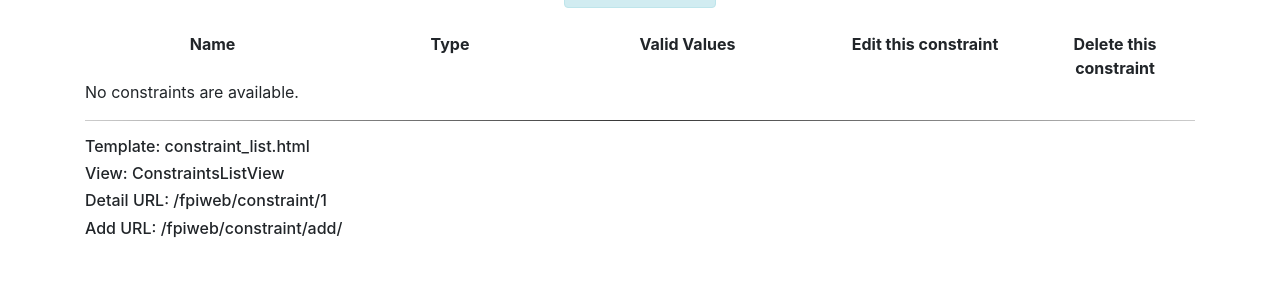
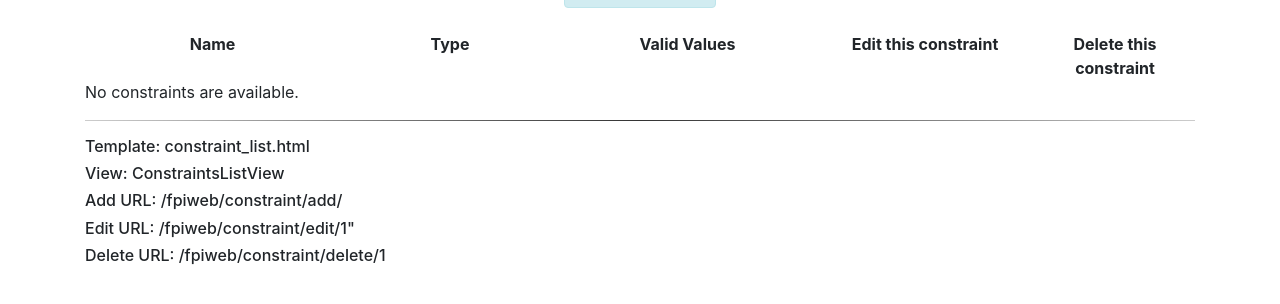
Before and after one commit to w-a-r-m-inventory-system/Food-Pantry-Inventory, a Django app: page /fpiweb/constraints/ in a window 1280 px wide. Shown: the part 143-447 px from the top of the page. Run offline with Django 3.2, Linux system fonts and the light colour scheme; data that the repository does not hold is empty; parts of the project's set-up code (start-up, migrations or seed data) failed here and were passed over; some libraries are stand-ins or nearby versions.

Commit message:
Successfully got class-based Contraint edit and delete to work.
- Required changing all our table keys to the name "id".
- Changed the specification of the key in urls.py.
- Cleaned up a few model descriptions where the word product got
accidently lower cased.
- Eliminated confusing code that was commented out.
- Note - the business logic for constraints is still missing.

```diff
--- a/fpiweb/forms.py
+++ b/fpiweb/forms.py
@@ -42,100 +42,9 @@ class ConstraintsForm(forms.ModelForm):
         Additional info to help Django provide intelligent defaults.
         """
         model = Constraints
-        fields = ['constraint_id', 'constraint_name', 'constraint_descr',
+        fields = ['id', 'constraint_name', 'constraint_descr',
                   'constraint_type', 'constraint_min', 'constraint_max',
                   'constraint_list']
 
-    def clean(self):
-        """
-        Additional form validation logic.
-
-        **Important Note:**
-        Currently a new animal does not go through this method for
-        validation.  If I ever figure out why, I will implement the new
-        portion of the comments below.
-
-        :return:
-        """
-
-        # items not yet validated:
-        # - animal:
-        #   - name is not (case insensitive) "Daily Quest"
-        #   - new:
-        #     - name is unique amongst animals
-        #     - order is unique amonst animals
-        # - daily quest:
-        #   - name = 'Daily Quest'
-        #   - order = 1
-        #   - date-started is unique
-
-        # determine if new or edit
-        # TODO Determine how to validate new entries - 1/19/17
-
-        # # animal validation
-        #
-        # # get the id of the existing record
-        # animal_id = self.instance.id
-        #
-        # # find out if it is now an animal or a daily quest
-        # category = self.cleaned_data.get('category')
-        #
-        # # retrieve other cleaned data for our use
-        # order = self.cleaned_data.get('animal_order')
-        # name = self.cleaned_data.get('animal_name')
-        # date_started = self.cleaned_data.get('date_started')
-
-        # # daily quest validation
-        # if category == Constraints.DAILY_QUEST_IND:
-        #     if order != 1:
-        #         raise ValidationError('The order for daily quests must be 1.')
-        #     if name != 'Daily Quest':
-        #         raise ValidationError('The name must be "Daily Quest" for '
-        #                               'daily quests.')
-        #     dq_set_same_date = Constraints.objects.filter(
-        #         date_started__exact=date_started).exclude(
-        #         id__exact=animal_id).exclude(category__exact='D')
-        #     if len(dq_set_same_date) > 0:
-        #         raise ValidationError(
-        #             'The date started for daily quests must be unique.'
-        #         )
-
-        # # Other category validation
-        # elif category == Constraints.OTHER_IND:
-        #     if order != 1:
-        #         raise ValidationError('The order for other categories must be '
-        #                               '1.')
-        #     if name.casefold() == 'daily quest':
-        #         raise ValidationError('The name must not be "Daily Quest" for '
-        #                               'other category.')
-        #     dq_set_same_date = Constraints.objects.filter(
-        #         date_started__exact=date_started).exclude(
-        #         id__exact=animal_id).exclude(category__exact='Z')
-        #     if len(dq_set_same_date) > 0:
-        #         raise ValidationError(
-        #             'The date started for other quests must be unique.'
-        #         )
-
-        # # animal validation
-        # elif category == Constraints.ANIMAL_IND:
-        #     # check animal order
-        #     animal_set_order = Constraints.objects.filter(
-        #         animal_order__exact=order).exclude(
-        #         id__exact=animal_id).exclude(category__exact='D')
-        #     if len(animal_set_order) > 0:
-        #         raise ValidationError(
-        #             'The order for animals must be unique.'
-        #         )
-        #
-        #     # check animal name
-        #     if name.casefold() == 'daily quest':
-        #         raise ValidationError('Constraints name cannot be "Daily Quest')
-        #     animal_set_name = Constraints.objects.filter(
-        #         animal_name__exact=name).exclude(id__exact=animal_id)
-        #     if len(animal_set_name) > 0:
-        #         raise ValidationError('The name of the animal must be unique.')
-
-
-        return self.cleaned_data
 
 # EOF
--- a/fpiweb/templates/fpiweb/about.html
+++ b/fpiweb/templates/fpiweb/about.html
@@ -7,5 +7,5 @@ About Food Pantry Inventory
 {% block content %}
 About the Food Pantry Inventory System:
     <br/>
-    This project is considered {{ project_type }},
+    This project is considered {{ project_type }}.
 {% endblock %}
--- a/fpiweb/templates/fpiweb/constraint_delete.html
+++ b/fpiweb/templates/fpiweb/constraint_delete.html
@@ -51,8 +51,6 @@
             </div>
         </div>
 
-{#        <input type="submit" value="Confirm" />#}
-
         <div class="row">
             <div class="col-md-12 text-center">
                 <a class="btn alert-info"
--- a/fpiweb/templates/fpiweb/constraint_edit.html
+++ b/fpiweb/templates/fpiweb/constraint_edit.html
@@ -7,7 +7,7 @@
 {# Form - AnimalDQForm #}
 
 {% block title %}
-    {% if constraint_edit_context.constraint_id %}
+    {% if constraint_edit_context.id %}
         Edit Constraint
     {% else %}
         Add Constraint
@@ -18,7 +18,7 @@
     <div class="row">
         <div class="col-md-4 text-center">
             <h1 class="h1">
-                {% if constraint_edit_context.constraint_id %}
+                {% if constraint_edit_context.id %}
                     Edit Constraint
                 {% else %}
                 Add Constraint
--- a/fpiweb/templates/fpiweb/constraints_list.html
+++ b/fpiweb/templates/fpiweb/constraints_list.html
@@ -41,10 +41,6 @@
         <div class="col-md-3"><strong>Name</strong></div>
         <div class="col-md-2"><strong>Type</strong></div>
         <div class="col-md-3"><strong>Valid Values</strong></div>
-        {#        <div class="col-md-2"><strong>Minimum Value</strong></div>#}
-        {#        <div class="col-md-2"><strong>Maximum Value</strong></div>#}
-        {#        <div class="col-md-2"><strong>Specific Values</strong></div>#}
-        {#        <div class="col-md-3"><strong>Description</strong></div>#}
         <div class="col-md-2 text-center">
             <strong>Edit this constraint</strong>
         </div>
@@ -78,7 +74,7 @@
                         <a class="btn alert-info"
                            role="button"
                            href="
-                            {% url 'fpiweb:constraint_update' constraint.constraint_id %}">
+                            {% url 'fpiweb:constraint_update' pk=constraint.id %}">
                             Edit
                         </a>
                     </div>
@@ -88,7 +84,7 @@
                         <a class="btn alert-info"
                            role="button"
                            href="
-                            {% url 'fpiweb:constraint_delete' constraint.constraint_id %}">
+                            {% url 'fpiweb:constraint_delete' pk=constraint.id %}">
                             Delete
                         </a>
                     </div>
@@ -117,11 +113,17 @@
     <h6>
         View: ConstraintsListView
     </h6>
-    <h6>
-        Detail URL: {% url 'fpiweb:constraint_detail' 1 %}
-    </h6>
+{#    <h6>#}
+{#        Detail URL: {% url 'fpiweb:constraint_detail' 1 %}#}
+{#    </h6>#}
     <h6>
         Add URL: {% url 'fpiweb:constraint_new' %}
     </h6>
+    <h6>
+        Edit URL: {% url 'fpiweb:constraint_update' pk=1 %}"
+    </h6>
+    <h6>
+        Delete URL: {% url 'fpiweb:constraint_delete' pk=1 %}
+    </h6>
 
 {% endblock %}
--- a/fpiweb/urls.py
+++ b/fpiweb/urls.py
@@ -7,8 +7,9 @@ from django.views.generic import TemplateView
 
 
 from fpiweb.views import index, ConstraintsListView, AboutView, LoginView,\
-    ConstraintDetailView, ConstraintCreateView, ConstraintUpdateView, \
+    ConstraintCreateView, ConstraintUpdateView, \
     ConstraintDeleteView
+# from fpiweb.views import ConstraintDetailView
 
 # set the namespace for the application
 app_name = 'fpiweb'
@@ -16,16 +17,16 @@ app_name = 'fpiweb'
 urlpatterns = [
 
     # index page
+    # e.g. /fpiweb/ or /fpiweb/index/
     path('', index, name='index'),
     path('index/', index, name='index'),
 
     # about page
+    # e.g. /fpiweb/about/
     path('about/', AboutView.as_view(), name='about'),
 
-    # about page
-    # path('about/', views.AboutView, name='about'),
-
     # login page
+    # e.g. /fpiweb/login/
     path('login/', LoginView.as_view(), name='login'),
 
     # Constraint List page
@@ -33,20 +34,20 @@ urlpatterns = [
     path('constraints/', ConstraintsListView.as_view(),
          name='constraints_view'),
 
-    # e.g. /fpiweb/constraints/4/ = show constraint # 4
-    path('constraint/<int:constraint>', ConstraintDetailView.as_view(),
-         name='constraint_detail', ),
+    # # e.g. /fpiweb/constraints/4/ = show constraint # 4
+    # path('constraint/<int:constraint>', ConstraintDetailView.as_view(),
+    #      name='constraint_detail', ),
 
     # e.g. /fpiweb/constraints/add/ = add a constraint
     path('constraint/add/', ConstraintCreateView.as_view(),
       name='constraint_new', ),
 
     # e.g. /fpiweb/constraints/edit/4/ = edit constraint # 4
-    path('constraint/edit/<int:constraint_id>', ConstraintUpdateView.as_view(),
+    path('constraint/edit/<int:pk>', ConstraintUpdateView.as_view(),
         name='constraint_update', ),
 
     # # e.g. /fpiweb/constraints/delete/4/ = delete constraint # 4
-    path('constraint/delete/<int:constraint>', ConstraintDeleteView.as_view(),
+    path('constraint/delete/<int:pk>', ConstraintDeleteView.as_view(),
         name='constraint_delete', ),
 
 ]
--- a/fpiweb/views.py
+++ b/fpiweb/views.py
@@ -76,7 +76,7 @@ class ConstraintsListView(ListView):
 
         context['project_type'] = 'open source'
 
-        # provide additional information
+        # provide additional information to the template
         INT_RANGE = Constraints.INT_RANGE
         CHAR_RANGE = Constraints.CHAR_RANGE
         range_list = [INT_RANGE, CHAR_RANGE]
@@ -85,38 +85,38 @@ class ConstraintsListView(ListView):
         return context
 
 
-class ConstraintDetailView(DetailView):
-    """
-    Show details of a constraint using a generic DetailView.
-    """
-    model = Constraints
-    template_name = 'fpiweb/constraint_detail.html'
-    context_object_name = 'constraint_detail_context'
-    constraint = 'constraint_id'
-
-    def get_context_data(self, **kwargs):
-        """
-        Add additional content to the context.
-
-        :param kwargs:
-        :return: context
-        """
-        context = super(ConstraintDetailView, self).get_context_data()
-
-        # provide additional information
-        # ConstraintID = context['id']
-        constraint = context['object']
-
-        # add puzzles
-        constraint_info = Constraints.objects.filter(
-            constraint_id__exact=Constraints.constraint_id
-        )
-
-        # add stuff back to context
-        context['constraint'] = constraint
-        context['constraint_info'] = constraint_info
-
-        return context
+# class ConstraintDetailView(DetailView):
+#     """
+#     Show details of a constraint using a generic DetailView.
+#     """
+#     model = Constraints
+#     template_name = 'fpiweb/constraint_detail.html'
+#     context_object_name = 'constraint_detail_context'
+#     constraint = 'id'
+#
+#     def get_context_data(self, **kwargs):
+#         """
+#         Add additional content to the context.
+#
+#         :param kwargs:
+#         :return: context
+#         """
+#         context = super(ConstraintDetailView, self).get_context_data()
+#
+#         # provide additional information
+#         # ConstraintID = context['id']
+#         constraint = context['object']
+#
+#         # add puzzles
+#         constraint_info = Constraints.objects.filter(
+#             constraint_id__exact=Constraints.id
+#         )
+#
+#         # add stuff back to context
+#         context['constraint'] = constraint
+#         context['constraint_info'] = constraint_info
+#
+#         return context
 
 
 class ConstraintCreateView(CreateView):
@@ -155,14 +155,25 @@ class ConstraintCreateView(CreateView):
         return results
 
 
+# def ConstraintUpdateView(key: int):
+#     """
+#
+#     :param key:
+#     :return:
+#     """
+#
+#     response = HttpResponse(f"Got to update view with key {key}")
+#     return response
+
+
 class ConstraintUpdateView(UpdateView):
     """
     Update an animal or daily quest using a generic UpdateView.
     """
 
     model = Constraints
-    template_name = 'fpiweb/constraints_edit.html'
-    context_object_name = 'constraints_edit_context'
+    template_name = 'fpiweb/constraint_edit.html'
+    context_object_name = 'constraint_edit_context'
 
     form_class = ConstraintsForm
 
@@ -178,7 +189,7 @@ class ConstraintUpdateView(UpdateView):
         """
 
         context = super(ConstraintUpdateView, self).get_context_data(**kwargs)
-        context['action'] = reverse('fpiweb:constraints_update',
+        context['action'] = reverse('fpiweb:constraint_update',
                                     kwargs={'pk': self.get_object().id})
         return context
 
@@ -197,8 +208,8 @@ class ConstraintDeleteView(DeleteView):
     Delete an animal or daily quest using a generic DeleteView.
     """
     model = Constraints
-    template_name = 'fpiweb/constraints_delete.html'
-    context_object_name = 'constraints_delete_context'
+    template_name = 'fpiweb/constraint_delete.html'
+    context_object_name = 'constraint_delete_context'
 
     def get_success_url(self):
         """
```
Also changed, not shown: fpiweb/models.py (+11 -10 lines), fpiweb/migrations/0006_auto_20190406_1711.py (added), fpiweb/migrations/0007_auto_20190406_1717.py (added), fpiweb/migrations/0008_auto_20190406_1737.py (added).
